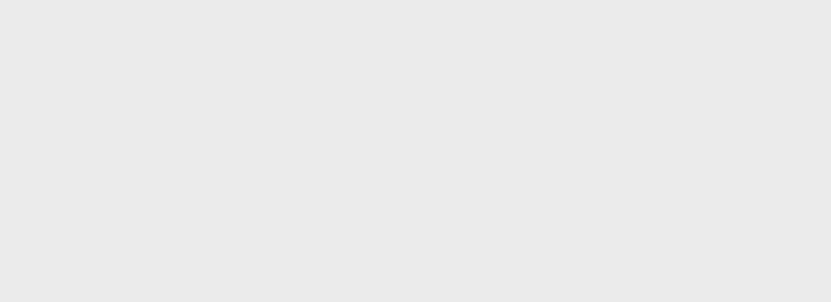
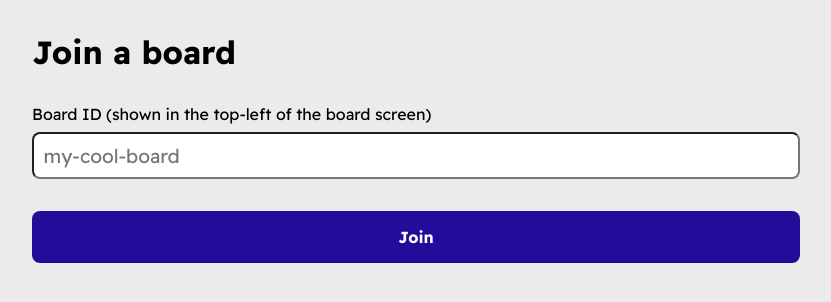
Before and after one commit to marcusbillman/te4-bulletin-board, a Vue app in the folder client/: page / in a window 1280 px wide. Before the commit this address had no page. Shown: the top 302 px of the page, without its empty margins (224-1055 px from the left). Built offline with nearby package versions, Linux system fonts and the light colour scheme; no server answers.

Commit message:
✨ Client: Add Home page with board creation

```diff
--- a/client/src/router/index.js
+++ b/client/src/router/index.js
@@ -1,10 +1,16 @@
 import { createWebHistory, createRouter } from 'vue-router';
 import BoardPage from '@/views/BoardPage.vue';
+import HomePage from '@/views/HomePage.vue';
 import SendPage from '@/views/SendPage.vue';
 
 const router = createRouter({
   history: createWebHistory(),
   routes: [
+    {
+      path: '/',
+      name: 'Home',
+      component: HomePage,
+    },
     {
       path: '/:boardId',
       name: 'Send',
--- /dev/null
+++ b/client/src/views/HomePage.vue
@@ -0,0 +1,66 @@
+<script setup>
+import { ref } from 'vue';
+
+const serverAddress = import.meta.env.VITE_API_URL || 'http://localhost:1234';
+const boardId = ref('');
+
+async function handleSubmit(event) {
+  const shouldCreateBoard = !(await boardExists(boardId.value));
+  if (shouldCreateBoard) {
+    const userInput = confirm(
+      `There's no board named ${boardId.value}. Do you want to create it?`
+    );
+    if (!userInput) return;
+    postBoard(boardId.value);
+  }
+  window.location.href = `/${boardId.value}`;
+}
+
+async function boardExists(boardId) {
+  const res = await fetch(`${serverAddress}/api/v1/boards/${boardId}`);
+  let data = await res.json();
+
+  // API gives error if board doesn't exist
+  if (data.error) return false;
+  return true;
+}
+
+async function postBoard(boardId) {
+  const res = await fetch(`${serverAddress}/api/v1/boards`, {
+    method: 'POST',
+    headers: {
+      'Content-Type': 'application/json',
+    },
+    body: JSON.stringify({
+      id: boardId,
+    }),
+  });
+  const data = await res.json();
+  return data;
+}
+</script>
+
+<template>
+  <div class="page">
+    <main class="container">
+      <h1>Join a board</h1>
+      <form @submit.prevent="handleSubmit" class="form">
+        <div>
+          <label for="boardId"
+            >Board ID (shown in the top-left of the board screen)</label
+          >
+          <input
+            v-model="boardId"
+            type="text"
+            name="boardId"
+            id="boardId"
+            placeholder="my-cool-board"
+          />
+        </div>
+        <button type="submit" class="button">Join</button>
+      </form>
+    </main>
+  </div>
+</template>
+
+<style></style>
```
